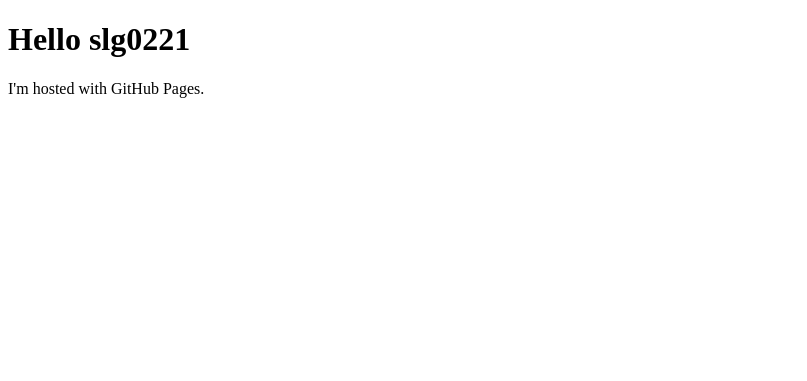
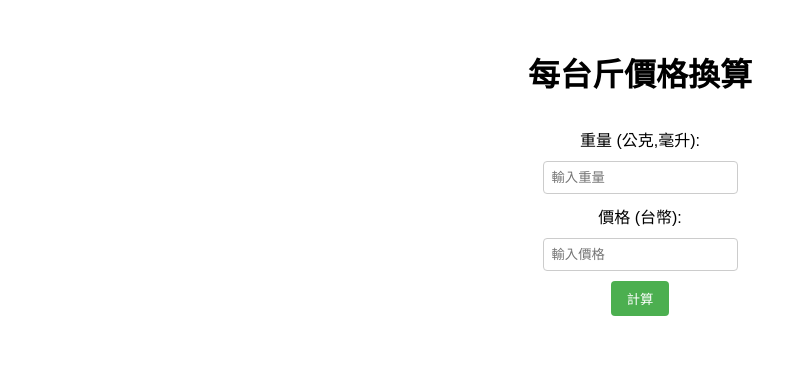
Before and after one commit to slg0221/slg0221.github.io, a plain HTML site: page index.html in a window 1280 px wide. Shown: the whole page, without its empty margins (0-807 px from the left). Drawn offline with Linux system fonts and the light colour scheme.

Commit message:
Add files via upload

```diff
--- a/index.html
+++ b/index.html
@@ -1,7 +1,62 @@
 <!DOCTYPE html>
-<html>
+<html lang="zh-TW">
+<head>
+    <meta charset="UTF-8">
+    <meta name="viewport" content="width=device-width, initial-scale=1.0">
+    <title>每台斤價格換算</title>
+    <style>
+        body {
+            font-family: sans-serif;
+        }
+        .container {
+            display: flex;
+            flex-direction: column;
+            align-items: center;
+            gap: 10px;
+            padding: 20px;
+        }
+        input {
+            padding: 8px;
+            border: 1px solid #ccc;
+            border-radius: 4px;
+        }
+        button {
+            padding: 8px 16px;
+            background-color: #4CAF50;
+            color: white;
+            border: none;
+            border-radius: 4px;
+            cursor: pointer;
+        }
+    </style>
+</head>
 <body>
-<h1>Hello slg0221</h1>
-<p>I'm hosted with GitHub Pages.</p>
+    <div class="container">
+        <h1>每台斤價格換算</h1>
+        <label for="weight">重量 (公克,毫升):</label>
+        <input type="number" id="weight" placeholder="輸入重量">
+
+        <label for="price">價格 (台幣):</label>
+        <input type="number" id="price" placeholder="輸入價格">
+
+        <button onclick="calculatePrice()">計算</button>
+
+        <p id="result"></p>
+    </div>
+
+    <script>
+        function calculatePrice() {
+            const weight = parseFloat(document.getElementById('weight').value);
+            const price = parseFloat(document.getElementById('price').value);
+
+            if (isNaN(weight) || isNaN(price) || weight <= 0 || price <= 0) {
+                document.getElementById('result').textContent = "請輸入有效的重量和價格";
+                return;
+            }
+
+            const pricePerJin = price / (weight / 600); // 1 台斤 = 600 公克
+            document.getElementById('result').textContent = `每台斤價格: ${pricePerJin.toFixed(2)} 元`;
+        }
+    </script>
 </body>
 </html>
```
